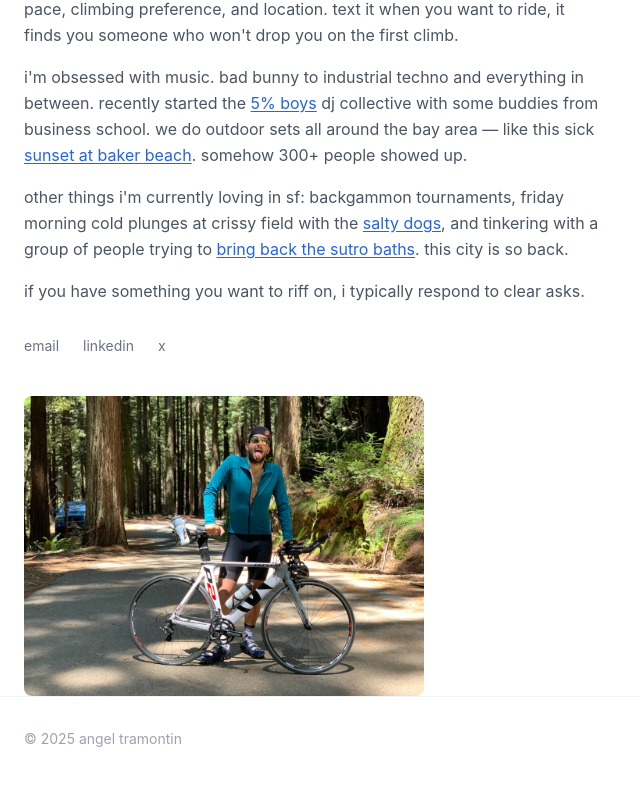
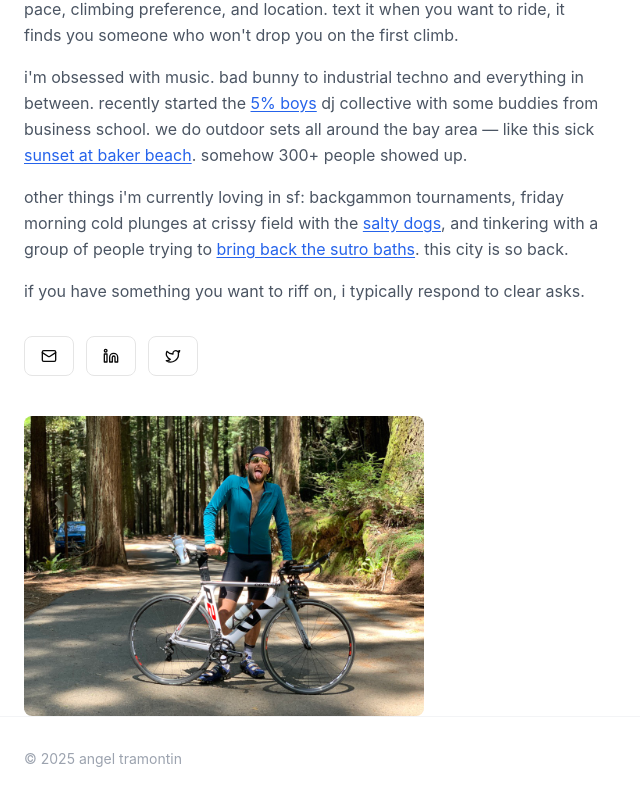
Before and after one commit to atramontin01/personal-website, a React (Vite) app in the folder project/: page / in a window 1280 px wide. Shown: the part 1004-1805 px from the top of the page, without its empty margins (0-640 px from the left). Built offline with nearby package versions, Linux system fonts and the light colour scheme.

Commit message:
feat: replace text social links with icon buttons

```diff
--- a/project/src/pages/HomePage.tsx
+++ b/project/src/pages/HomePage.tsx
@@ -1,4 +1,6 @@
 import React, { useState } from 'react';
+import { Mail, Linkedin, Twitter } from 'lucide-react';
+import { Button } from '@/components/ui/button';
 
 interface HomePageProps {
   onNavigate: (page: string) => void;
@@ -80,28 +82,21 @@ export default function HomePage({ onNavigate }: HomePageProps) {
             </p>
           </div>
 
-          <div className="mt-8 flex flex-wrap gap-x-6 gap-y-2 text-sm text-gray-500">
-            <a
-              href="mailto:atramontin@berkeley.edu"
-              className="hover:text-gray-900 transition-colors duration-75"
-            >
-              email
+          <div className="mt-8 flex items-center gap-3">
+            <a href="mailto:atramontin@berkeley.edu">
+              <Button variant="outline" type="button" className="rounded-lg hover:scale-110 transition-all duration-300 cursor-pointer">
+                <Mail className="h-4 w-4" />
+              </Button>
             </a>
-            <a
-              href="https://www.linkedin.com/in/angeltramontin"
-              target="_blank"
-              rel="noopener noreferrer"
-              className="hover:text-gray-900 transition-colors duration-75"
-            >
-              linkedin
+            <a href="https://www.linkedin.com/in/angeltramontin" target="_blank" rel="noopener noreferrer">
+              <Button variant="outline" type="button" className="rounded-lg hover:scale-110 transition-all duration-300 cursor-pointer">
+                <Linkedin className="h-4 w-4" />
+              </Button>
             </a>
-            <a
-              href="https://x.com/tito_talks"
-              target="_blank"
-              rel="noopener noreferrer"
-              className="hover:text-gray-900 transition-colors duration-75"
-            >
-              x
+            <a href="https://x.com/tito_talks" target="_blank" rel="noopener noreferrer">
+              <Button variant="outline" type="button" className="rounded-lg hover:scale-110 transition-all duration-300 cursor-pointer">
+                <Twitter className="h-4 w-4" />
+              </Button>
             </a>
           </div>
         </div>
```
